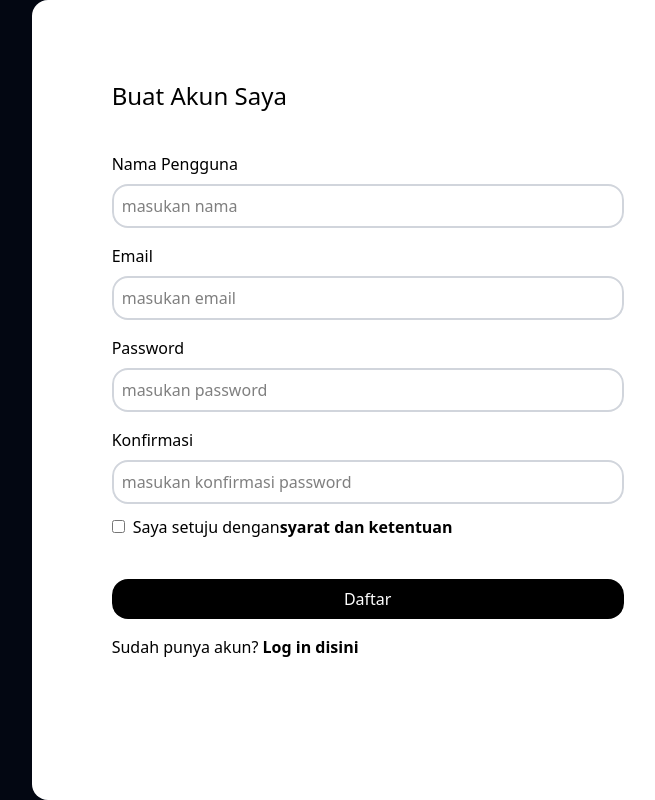
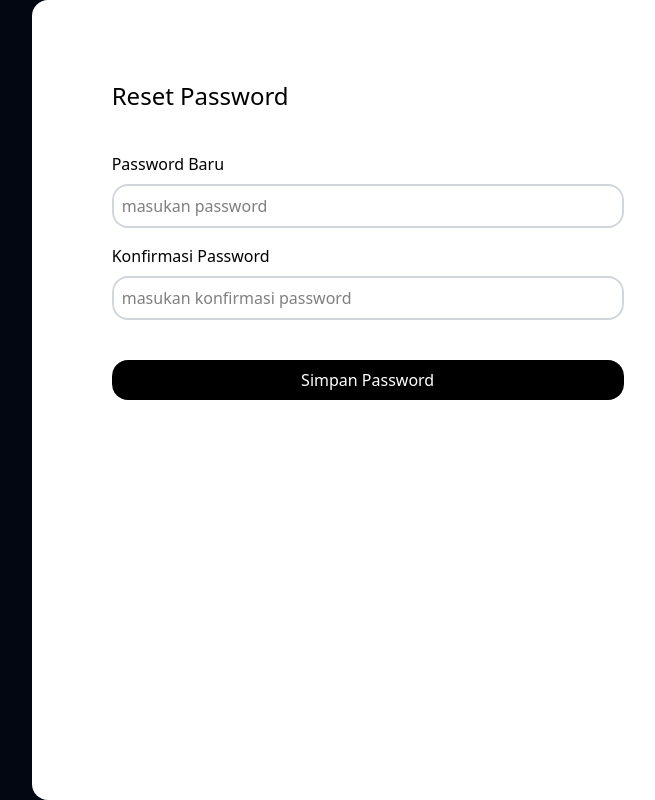
Before and after one commit to ReynardGhazyTsaqif/CapstoneMentee, a React (Vite) app: page / in a window 1280 px wide. Shown: the whole page, without its empty margins (395-1050 px from the left). Built offline with nearby package versions, Linux system fonts and the light colour scheme.

Commit message:
menambahkan page forgot password

```diff
--- a/src/App.jsx
+++ b/src/App.jsx
@@ -2,12 +2,13 @@ import { StrictMode } from "react";
 import "./index.css";
 import "./App.css";
 import Register from "./pages/auth/register";
+import ForgotPassword from "./pages/auth/ForgotPassword";
 
 export default function App() {
   return (
     <>
       <StrictMode>
-        <Register />
+        <ForgotPassword />
       </StrictMode>
     </>
   );
--- /dev/null
+++ b/src/pages/auth/ForgotPassword.jsx
@@ -0,0 +1,38 @@
+export default function ForgotPassword() {
+  return (
+    <>
+      <div className="flex flex-row-reverse w-full h-screen bg-gray-950 ">
+        <div className=" bg-white w-3/4 md:w-2/3 h-full rounded-tl-2xl rounded-bl-2xl">
+          <div className="flex mx-auto items-center mt-20">
+            <h1 className="text-black pl-20 text-4xl mb-6 md:text-2xl font-medium">
+              Reset Password
+            </h1>
+          </div>
+          <div>
+            <form>
+              <h2 className="pr-2 mt-4 ml-20 font-medium">Password Baru</h2>
+              <input
+                type="text"
+                placeholder="masukan password"
+                className="w-3/5 border-2 border-gray-300 rounded-2xl p-2 mt-2 ml-20"
+              ></input>
+              <h2 className="pr-2 mt-4 ml-20 font-medium">
+                Konfirmasi Password
+              </h2>
+              <input
+                type="text"
+                placeholder="masukan konfirmasi password"
+                className="w-3/5 border-2 border-gray-300 rounded-2xl p-2 mt-2 ml-20 block"
+              ></input>
+
+              <br />
+              <button className="bg-black text-white w-3/5 rounded-2xl p-2 mt-4 ml-20 cursor-pointer">
+                Simpan Password
+              </button>
+            </form>
+          </div>
+        </div>
+      </div>
+    </>
+  );
+}
```
